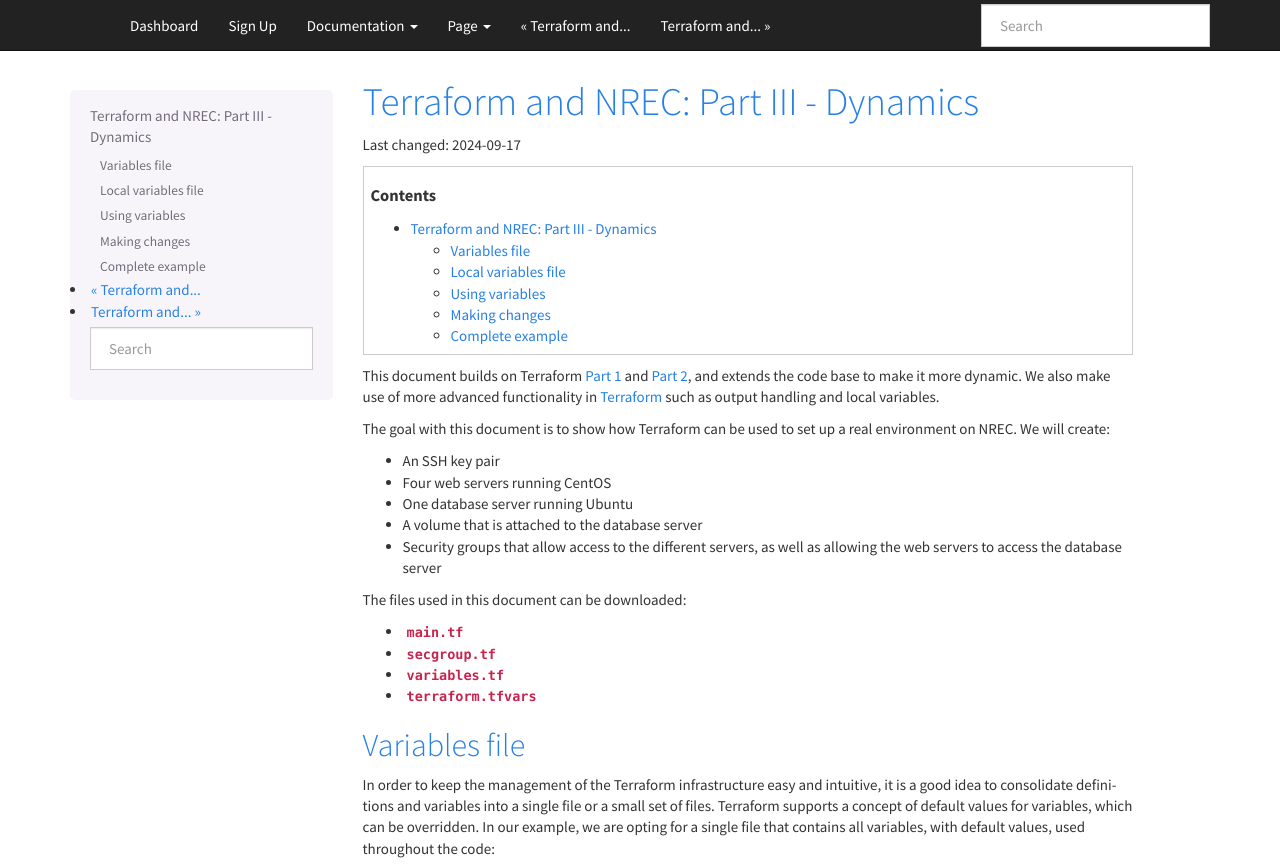
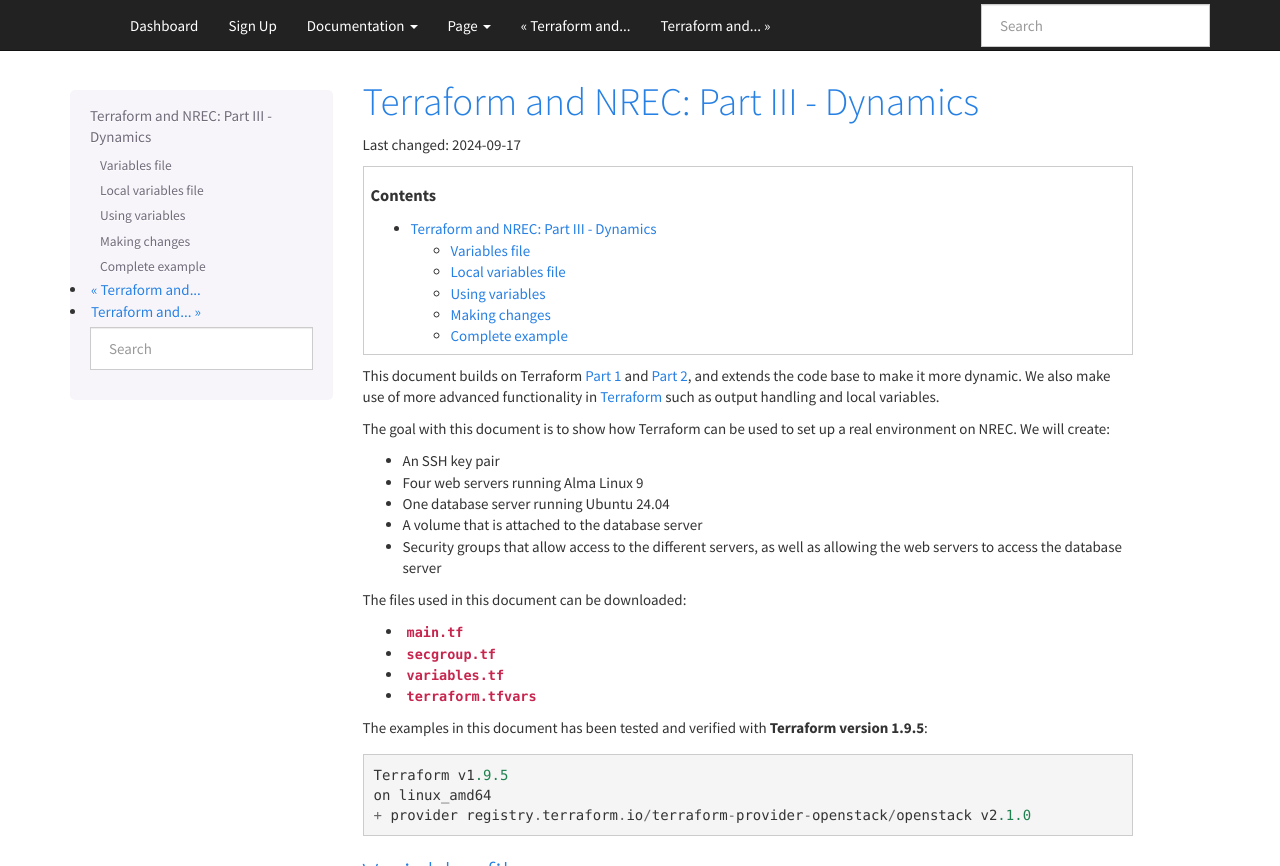
Before and after one commit to norcams/docs-enduser, a Sphinx documentation site: the page built from docs/terraform-part3.rst, in a window 1280 px wide and 900 px high, cut to the strip 0-866 px from the top of the window. Built offline with Sphinx 7.4.7, drawn with Linux system fonts in a browser that asks for light colours.

Commit message:
terraform review

```diff
--- a/docs/terraform-part3.rst
+++ b/docs/terraform-part3.rst
@@ -20,8 +18,8 @@ The goal with this document is to show how Terraform can be used to
 set up a real environment on NREC. We will create:
 
 * An SSH key pair
-* Four web servers running CentOS
-* One database server running Ubuntu
+* Four web servers running Alma Linux 9
+* One database server running Ubuntu 24.04
 * A volume that is attached to the database server
 * Security groups that allow access to the different servers, as well
   as allowing the web servers to access the database server
@@ -33,6 +31,12 @@ The files used in this document can be downloaded:
 * :download:`variables.tf <downloads/tf-example3/variables.tf>`
 * :download:`terraform.tfvars <downloads/tf-example3/terraform.tfvars>`
 
+The examples in this document has been tested and verified
+with **Terraform version 1.9.5**::
+
+  Terraform v1.9.5
+  on linux_amd64
+  + provider registry.terraform.io/terraform-provider-openstack/openstack v2.1.0
 
 Variables file
 --------------
```
Also changed, not shown: other parts of docs/terraform-part3.rst (+1 -3 lines), 3 other files.
